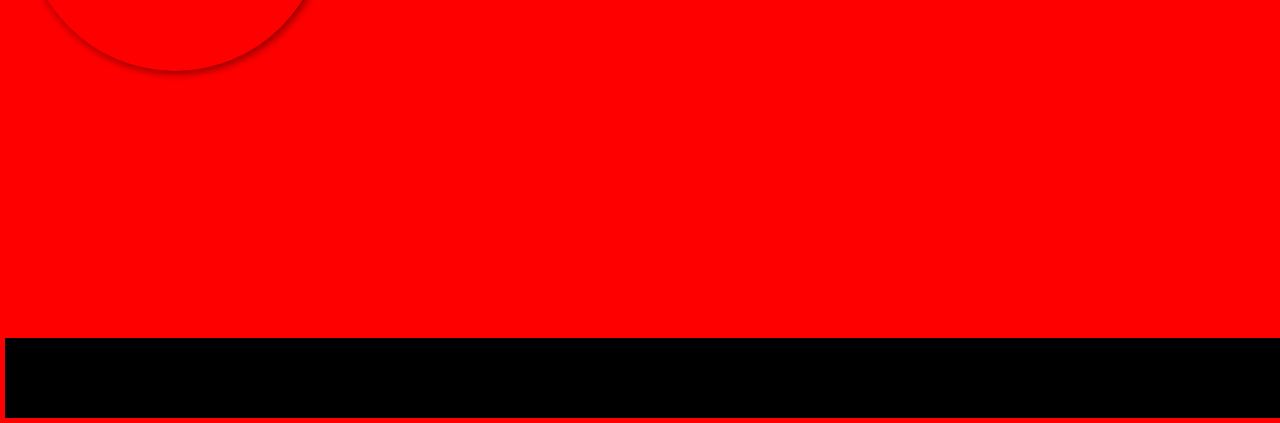
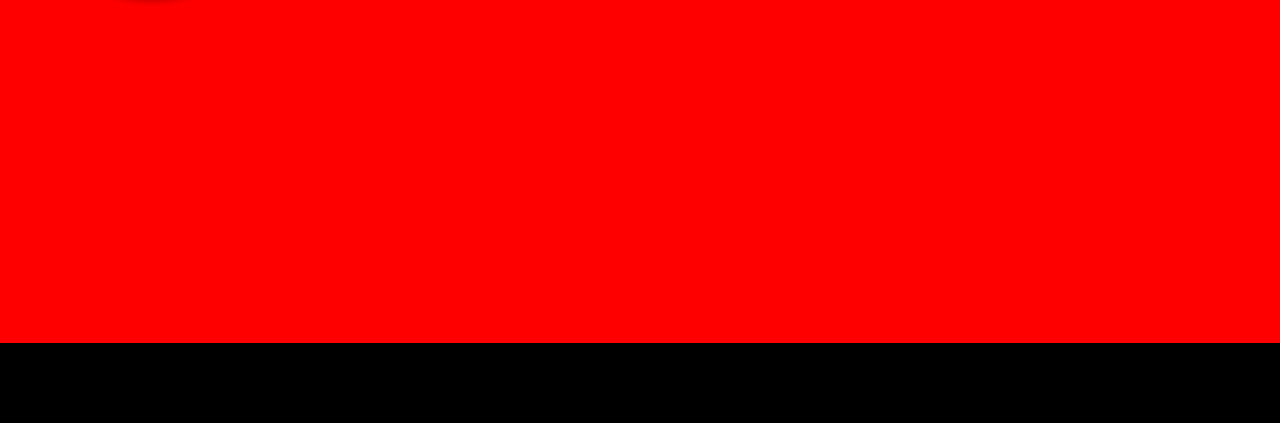
Before and after one commit to imhologhomhetheophilus/programm, a plain HTML site: page index.html in a window 1280 px wide. Shown: the part 377-800 px from the top of the page. Drawn offline with Linux system fonts and the light colour scheme.

Commit message:
universal selector modified

```diff
--- a/style.css
+++ b/style.css
@@ -1,6 +1,6 @@
 * {
-  padding: 5px;
-  margin: 5px;
+  padding: 0;
+  margin: 0;
   box-sizing: border-box;
 }
 body {
```
